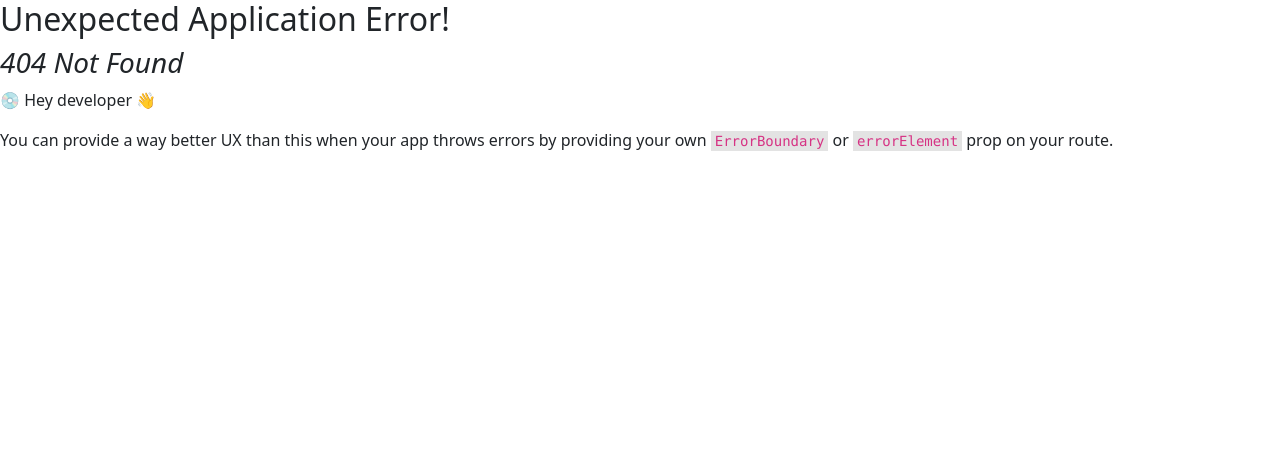
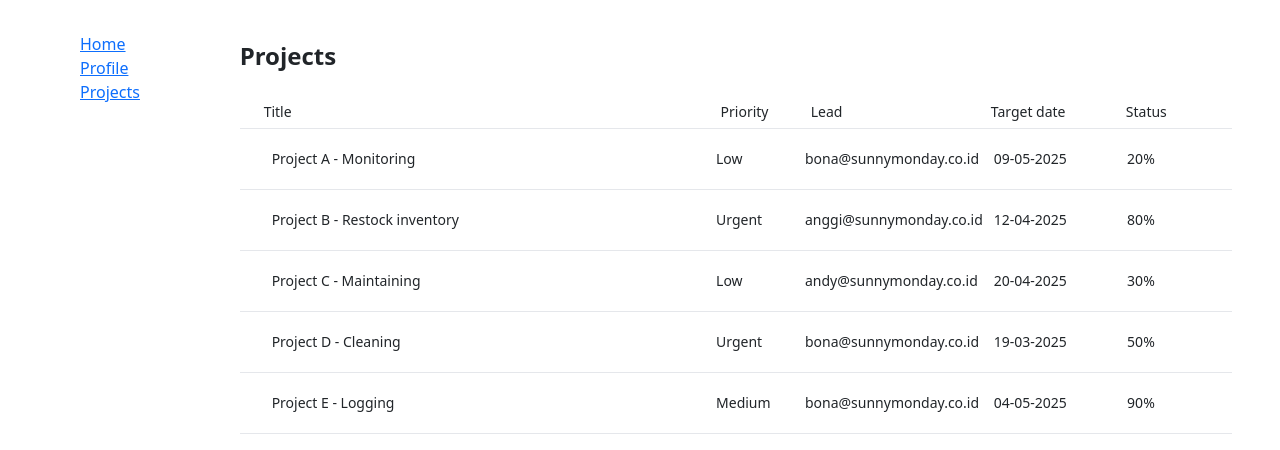
Before and after one commit to anggifergian/vite-react, a React (Vite) app: page /projects in a window 1280 px wide. Before the commit this address had no page. Shown: the top 450 px of the page. Built offline with nearby package versions, Linux system fonts and the light colour scheme.

Commit message:
feature: init projects

```diff
--- a/src/components/Layout.tsx
+++ b/src/components/Layout.tsx
@@ -13,6 +13,10 @@ const Layout = () => {
             <li>
               <Link to="/profile">Profile</Link>
             </li>
+
+            <li>
+              <Link to="/projects">Projects</Link>
+            </li>
           </ul>
         </nav>
 
--- /dev/null
+++ b/src/components/PageTitle.tsx
@@ -0,0 +1,11 @@
+const PageTitle: React.FC<{ title: string }> = ({ title }) => {
+  return (
+    <>
+      <div className="flex justify-start items-center mb-3 h-12">
+        <div className="font-semibold text-2xl">{title}</div>
+      </div>
+    </>
+  );
+};
+
+export default PageTitle;
--- /dev/null
+++ b/src/components/button.tsx
@@ -0,0 +1,15 @@
+import { ReactNode } from "react";
+
+export function Button({
+  children,
+  ...props
+}: React.ComponentProps<"button"> & { children: ReactNode }) {
+  return (
+    <button
+      className="h-9 px-4 py-2 inline-flex items-center justify-center gap-2 whitespace-nowrap rounded-md text-sm font-medium transition-[color,box-shadow] disabled:pointer-events-none disabled:opacity-50 outline-none focus-visible:border bg-blue-500 text-white"
+      {...props}
+    >
+      {children}
+    </button>
+  );
+}
--- a/src/main.tsx
+++ b/src/main.tsx
@@ -6,6 +6,7 @@ import { createBrowserRouter, Navigate, RouterProvider } from 'react-router-dom'
 import Layout from './components/Layout.tsx'
 import Profile from './pages/Profile.tsx'
 import Home from './pages/Home.tsx'
+import Project from './pages/projects/project-list.tsx'
 
 const router = createBrowserRouter([
   {
@@ -24,6 +25,10 @@ const router = createBrowserRouter([
         path: "profile",
         element: <Profile />,
       },
+      {
+        path: "projects",
+        element: <Project />
+      }
     ],
   },
 ]);
--- /dev/null
+++ b/src/pages/projects/mock-data.ts
@@ -0,0 +1,44 @@
+import { Project } from "./project.type";
+
+export const projects: Project[] = [
+  {
+    id: "1",
+    title: "Project A - Monitoring",
+    priority: "Low",
+    lead: "bona@sunnymonday.co.id",
+    targetDate: "09-05-2025",
+    status: "20",
+  },
+  {
+    id: "2",
+    title: "Project B - Restock inventory",
+    priority: "Urgent",
+    lead: "anggi@sunnymonday.co.id",
+    targetDate: "12-04-2025",
+    status: "80",
+  },
+  {
+    id: "3",
+    title: "Project C - Maintaining",
+    priority: "Low",
+    lead: "andy@sunnymonday.co.id",
+    targetDate: "20-04-2025",
+    status: "30",
+  },
+  {
+    id: "4",
+    title: "Project D - Cleaning",
+    priority: "Urgent",
+    lead: "bona@sunnymonday.co.id",
+    targetDate: "19-03-2025",
+    status: "50",
+  },
+  {
+    id: "5",
+    title: "Project E - Logging",
+    priority: "Medium",
+    lead: "bona@sunnymonday.co.id",
+    targetDate: "04-05-2025",
+    status: "90",
+  },
+];
--- /dev/null
+++ b/src/pages/projects/project-list.tsx
@@ -0,0 +1,33 @@
+import PageTitle from "../../components/PageTitle";
+import { projects } from "./mock-data";
+import ProjectRow from "./project-row";
+
+const Project = () => {
+  return (
+    <>
+      <PageTitle title="Projects" />
+
+      <div className="w-full">
+        <div className="flex items-center border-b border-gray-200 sticky top-0 z-10 px-6 py-1.5 text-sm font-medium">
+          <div className="w-[60%] sm:w-[50%]">Title</div>
+
+          <div className="pl-2 w-[20%] sm:w-[10%]">Priority</div>
+
+          <div className="pl-2 hidden w-[30%] sm:block xl:w-[20%]">Lead</div>
+
+          <div className="pl-2 hidden xl:block xl:w-[15%]">Target date</div>
+
+          <div className="pl-2 w-[20%] sm:w-[10%] xl:w-[10%]">Status</div>
+        </div>
+      </div>
+
+      <div className="w-full">
+        {projects.map((item) => (
+          <ProjectRow key={item.id} data={item} />
+        ))}
+      </div>
+    </>
+  );
+};
+
+export default Project;
--- /dev/null
+++ b/src/pages/projects/project-row.tsx
@@ -0,0 +1,31 @@
+import { Project } from "./project.type";
+
+const ProjectRow: React.FC<{ data: Project }> = ({ data }) => {
+  return (
+    <>
+      <div className="w-full flex items-center py-3 px-6 border-b border-gray-200 text-sm">
+        <div className="w-[60%] sm:w-[50%]">
+          <div className="px-2 py-1">{data.title}</div>
+        </div>
+
+        <div className="w-[20%] sm:w-[10%] xl:w-[10%]">
+          <div className="px-2 py-1">{data.priority}</div>
+        </div>
+
+        <div className="hidden w-[30%] sm:block xl:w-[20%]">
+          <div className="px-2 py-1">{data.lead}</div>
+        </div>
+
+        <div className="hidden xl:block xl:w-[15%]">
+          <div className="px-2 py-1">{data.targetDate}</div>
+        </div>
+
+        <div className="w-[20%] sm:w-[10%] xl:w-[10%]">
+          <div className="px-2 py-1">{data.status}%</div>
+        </div>
+      </div>
+    </>
+  );
+};
+
+export default ProjectRow;
--- /dev/null
+++ b/src/pages/projects/project.type.ts
@@ -0,0 +1,8 @@
+export interface Project {
+    id: string;
+    title: string;
+    priority: 'Low' | 'Medium' | 'Urgent';
+    lead: string;
+    targetDate: string;
+    status: string;
+  }
```
